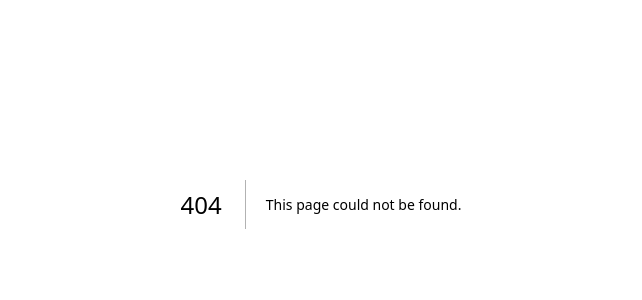
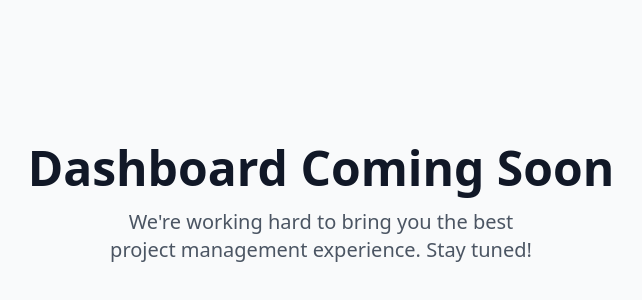
Before and after one commit to OlubodeMichael/Senior-Design-Project, a Next.js app in the folder frontend/: page /dashboard in a window 1280 px wide. Before the commit this address had no page. Shown: the part 196-496 px from the top of the page, without its empty margins (319-961 px from the left). Built offline with nearby package versions, Linux system fonts and the light colour scheme.

Commit message:
add: Dashboard

```diff
--- /dev/null
+++ b/frontend/app/dashboard/layout.js
@@ -0,0 +1,7 @@
+export default function DashboardLayout({ children }) {
+  return (
+    <div className="min-h-screen font-sans antialiased">
+      {children}
+    </div>
+  );
+}
--- /dev/null
+++ b/frontend/app/dashboard/page.js
@@ -0,0 +1,15 @@
+"use client"
+export default function Dashboard() {
+  return (
+    <div className="min-h-screen bg-gray-50 flex items-center justify-center">
+      <div className="text-center px-4">
+        <h1 className="text-4xl md:text-5xl font-bold text-gray-900 mb-4">
+          Dashboard Coming Soon
+        </h1>
+        <p className="text-xl text-gray-600 max-w-md mx-auto">
+          We're working hard to bring you the best project management experience. Stay tuned!
+        </p>
+      </div>
+    </div>
+  );
+}
--- a/frontend/app/page.js
+++ b/frontend/app/page.js
@@ -141,7 +141,7 @@ function Navigation() {
 
 function Hero() {
   return (
-    <section className="min-h-screen pt-32 sm:pt-36 md:pt-40 lg:pt-44 pb-12 sm:pb-16 md:pb-20 px-4 bg-gradient-to-b from-gray-50 to-white flex items-center">
+    <section className="min-h-screen pt-20 sm:pt-24 md:pt-28 lg:pt-32 pb-12 sm:pb-16 md:pb-20 px-4 bg-gradient-to-b from-gray-50 to-white flex items-center">
       <div className="max-w-7xl mx-auto">
         <FadeInSection duration={800} delay={200}>
           <div className="text-center max-w-4xl mx-auto mb-8 sm:mb-12 md:mb-16">
```
